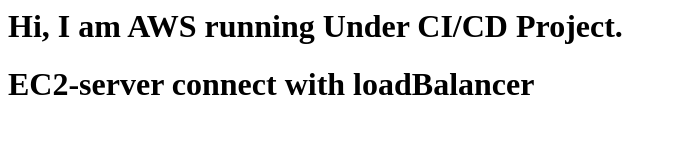
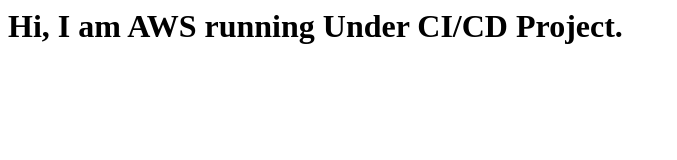
Before and after one commit to yusof3111/Test, a plain HTML site: page index.html in a window 1280 px wide. Shown: the whole page, without its empty margins (0-677 px from the left). Drawn offline with Linux system fonts and the light colour scheme.

Commit message:
Update index.html

```diff
--- a/index.html
+++ b/index.html
@@ -1,2 +1 @@
 <h1> Hi, I am  AWS running Under CI/CD Project. </h1>
-<h1> EC2-server connect with loadBalancer</h1>
```
